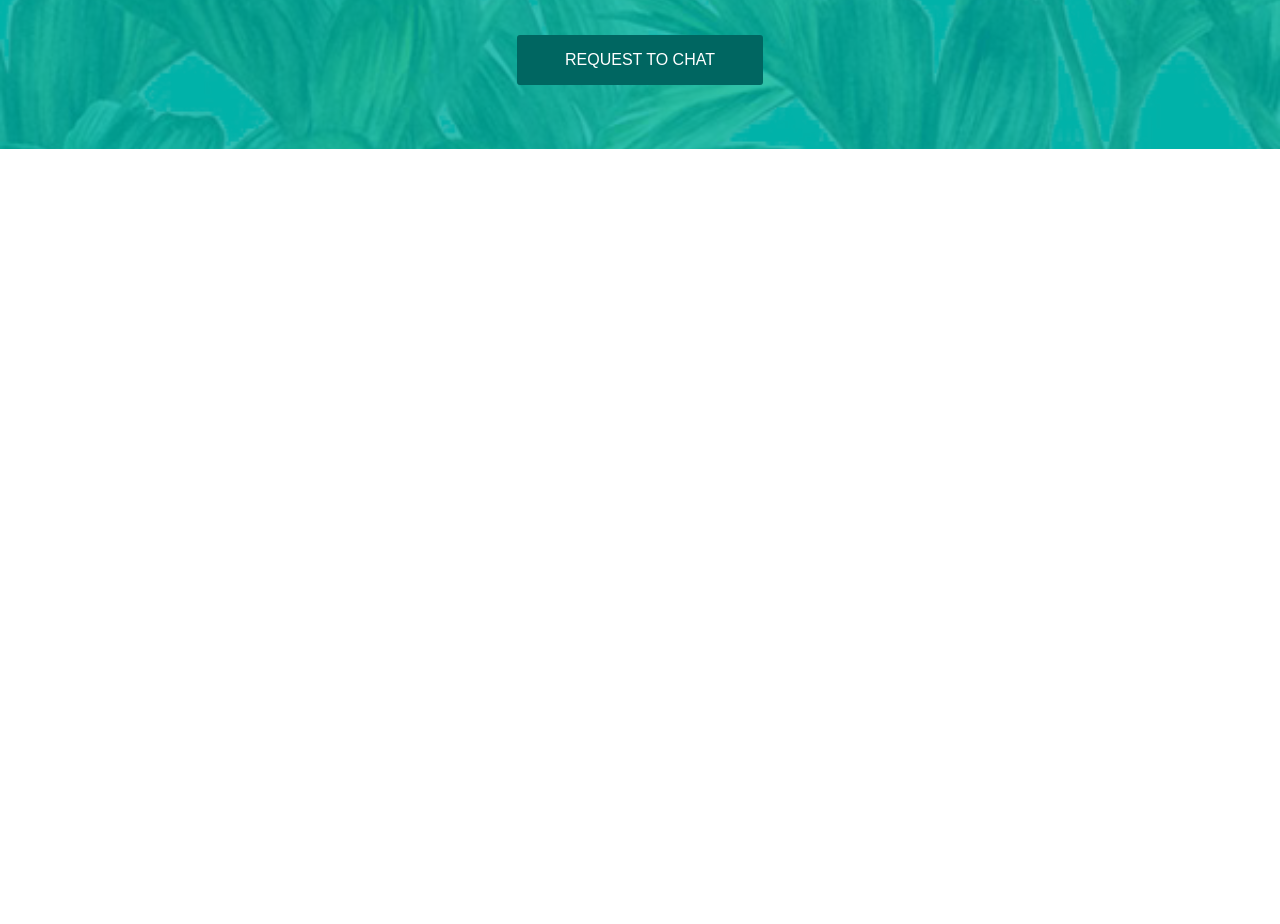
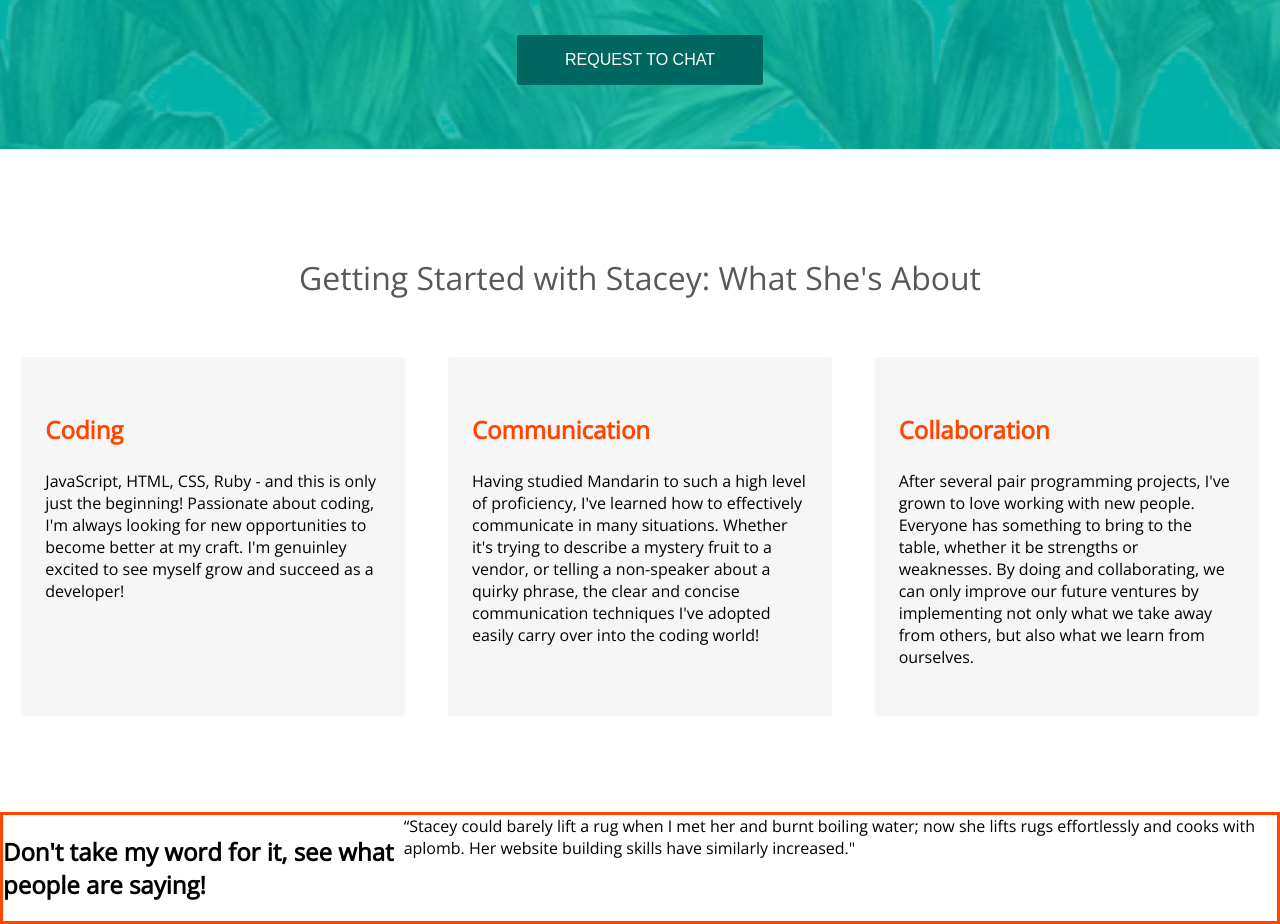
Before and after one commit to smarks8/blueabode, a website: page index.html in a window 1280 px wide. Shown: the part 541-1465 px from the top of the page. Before the commit the page ends 800 px from the top, so only its background shows below. Drawn offline with nearby package versions, Linux system fonts and the light colour scheme.

Commit message:
added about section

```diff
--- a/index.html
+++ b/index.html
@@ -4,7 +4,7 @@
     <meta charset="utf-8">
     <link rel="stylesheet" href="style.css" type="text/css">
     <link href="https://fonts.googleapis.com/css?family=Open+Sans" rel="stylesheet">
-    <title>Recruiting System & Applicant Software</title>
+    <title>Recruiting Stacey</title>
   </head>
   <body>
     <header class="header">
@@ -15,13 +15,13 @@
             <a href="javascript:void(0)" class="dropbtn">Home</a>
               <ul class="dropdown-content">
                 <li><a href="#">Fun hover effect!</a></li>
-                <li><a href="#">But, these </a></li>
-                <li><a href="#">Don't Actually</a></li>
+                <li><a href="#">But, these links </a></li>
+                <li><a href="#">Don't actually</a></li>
                 <li><a href="#">Lead anywhere</a></li>
               </ul>
           </li>
-          <li class="nav-list__item"><a href="#intro">About</a></li>
-          <li class="nav-list__item"><a href="#intro">Reviews</a></li>
+          <li class="nav-list__item"><a href="#main-about">About</a></li>
+          <li class="nav-list__item"><a href="#main-reviews">Reviews</a></li>
         </ul>
         <button class="primary_btn"type="button" name="button">Request To Chat</button>
       </nav>
@@ -37,12 +37,32 @@
         <div class="main-header__bg"></div>
       </div>
 
-      <div class="second">
-        HI
+      <div class="main-about" id="main-about">
+        <div class="main-about__content">
+          <h2 class="main-about__content-header">Getting Started with Stacey: What She's About</h2>
+          <div class="main-about__content-list">
+            <div class="main-about__content-list-item">
+                <h3>Coding</h3>
+                <p>JavaScript, HTML, CSS, Ruby - and this is only just the beginning! Passionate about coding, I'm always looking for new opportunities to become better at my craft. I'm genuinley excited to see myself grow and succeed as a developer!</p>
+            </div>
+            <div class="main-about__content-list-item">
+                <h3>Communication</h3>
+                <p>Having studied Mandarin to such a high level of proficiency, I've learned how to effectively communicate in many situations. Whether it's trying to describe a mystery fruit to a vendor, or telling a non-speaker about a quirky phrase, the clear and concise communication techniques I've adopted easily carry over into the coding world!</p>
+            </div>
+            <div class="main-about__content-list-item">
+                <h3>Collaboration</h3>
+                <p>After several pair programming projects, I've grown to love working with new people. Everyone has something to bring to the table, whether it be strengths or weaknesses. By doing and collaborating, we can only improve our future ventures by implementing not only what we take away from others, but also what we learn from ourselves.</p>
+            </div>
+          </div>
+        </div>
       </div>
-      <div class="third">
-        WELCOME
+
+      <div class="main-reviews" id="main-reviews">
+        <h2>Don't take my word for it, see what people are saying!</h2>
+
+        “Stacey could barely lift a rug when I met her and burnt boiling water; now she lifts rugs effortlessly and cooks with aplomb. Her website building skills have similarly increased."
       </div>
+
     </main>
     <footer>
       footer
--- a/main.scss
+++ b/main.scss
@@ -7,6 +7,8 @@ $white: white;
 $gray: #a4a4a4;
 $gray-light:#f1f1f1;
 $gray-dark: #585858;
+$orangered: orangered;
+$orangered-light: #ff7c4d;
 
 
 * {
@@ -16,10 +18,10 @@ $gray-dark: #585858;
 body {
   display: block;
   font-family: 'Open Sans', sans-serif;
-  color: $white;
 }
 
 header {
+  color: $white;
   font-size: 16px;
   font-weight: 600;
   position: fixed;
@@ -118,7 +120,7 @@ header {
       transition-duration: 0.4s;
 
       &:hover {
-        background-color: $primary-green;
+        background-color: $orangered-light;
         cursor: pointer;
       }
     }
@@ -133,6 +135,7 @@ main {
 
   .main-header{
     background-color: $primary-green;
+    color: $white;
     text-align: center;
     position: relative;
     overflow: hidden;
@@ -205,4 +208,59 @@ main {
       background-size: cover;
     }
   }
+
+  .main-about{
+    padding: 5rem 0;
+
+    &__content {
+
+      display: flex;
+      justify-content: center;
+      align-items: center;
+      flex-direction: column;
+
+      &-header {
+        font-weight:100;
+        font-size: 2rem;
+        color: $gray-dark;
+      }
+
+      &-list {
+        width: 100%;
+        flex: 1;
+        padding: 1rem 0;
+        margin-top: 1rem;
+        display: flex;
+        justify-content: space-around;
+        align-items: stretch;
+
+        &-item{
+          width: 30%;
+          border-radius: 3px;
+          padding: 2rem 1.5rem;
+          background-color: rgba($gray,0.1);
+          -webkit-transition-duration: 0.2s;
+          transition-duration: 0.2s;
+
+          h3 {
+            color: orangered;
+            font-size: 1.5rem;
+            font-weight: bold;
+          }
+
+          &:hover {
+            background-color: rgba($gray,0.2);
+            box-shadow: 0px 8px 16px 0px rgba(0,0,0,0.2);
+            transform: translateY(-5px);
+            border-radius: 3px;
+          }
+        }
+      }
+    }
+  }
+
+  .main-reviews {
+    border: 3px solid $orangered;
+    display: flex;
+  }
 }
```
Also changed, not shown: style.css.
